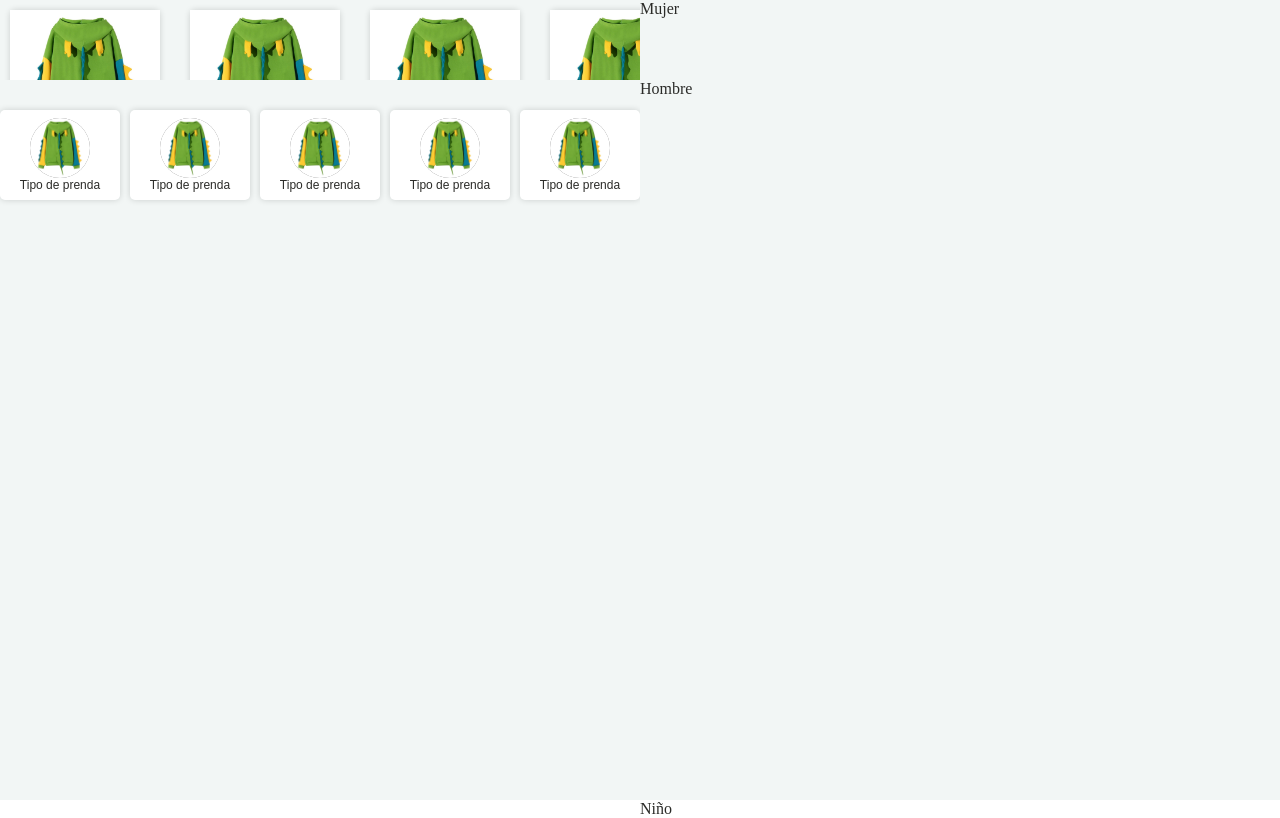
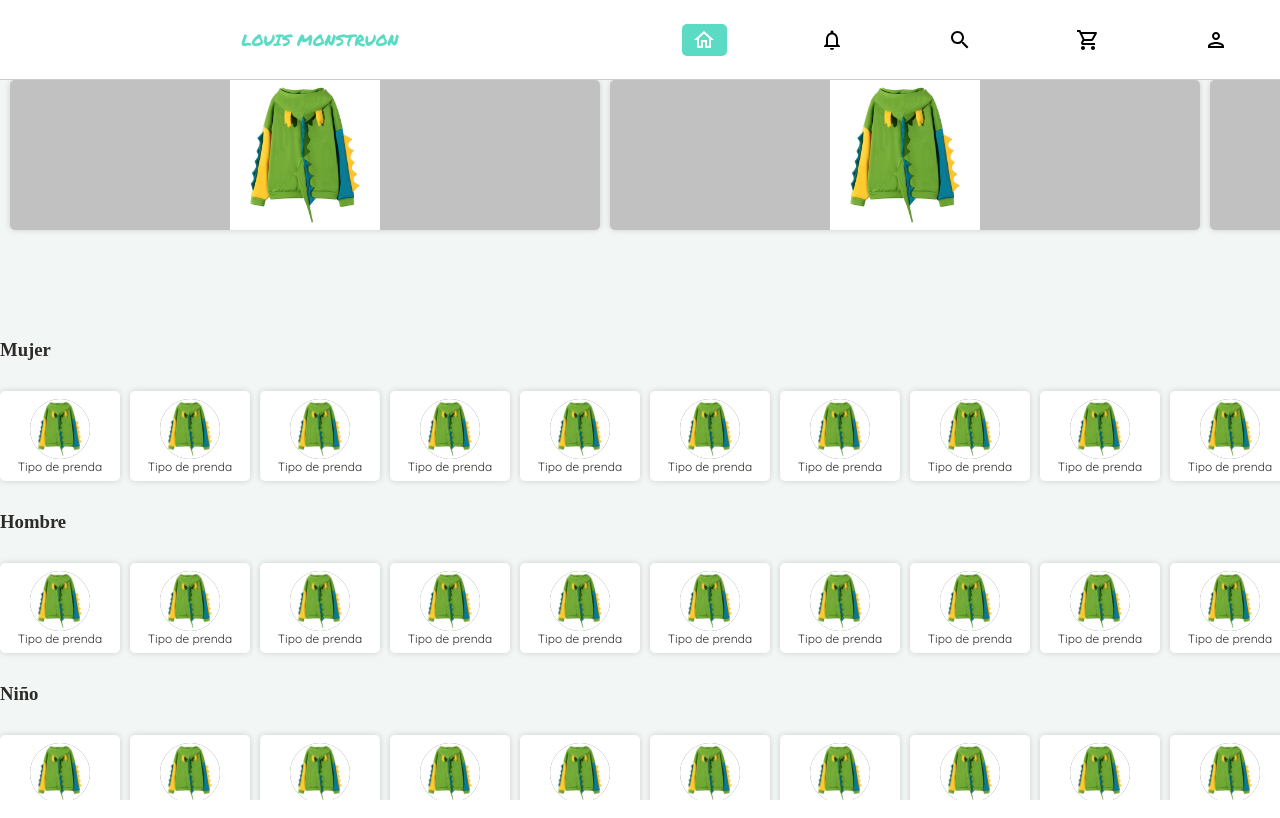
Before and after one commit to oozmakappajs/Louis-Monstruon-front, a React app: page / in a window 1280 px wide. Built offline with nearby package versions, Linux system fonts and the light colour scheme.

Commit message:
Setting containers to Home.js

```diff
--- a/src/App.js
+++ b/src/App.js
@@ -1,6 +1,6 @@
 import React from 'react';
 import { BrowserRouter, Switch, Route } from 'react-router-dom';
-// import Layout from './components/Layout';
+
 import Home from './pages/Home';
 import Products from './pages/Products';
 import Product from './pages/Product';
@@ -13,11 +13,12 @@ import Login from './pages/Login';
 import Register from './pages/Register';
 import Payment from './pages/Payment';
 import NotFound from './pages/NotFound';
+import Layout from './components/Layout';
 
 const App = () => {
   return (
     <BrowserRouter>
-      {/* <Layout> */}
+      <Layout>
         <Switch>
           <Route exact path="/register" component={Register} />
           <Route exact path="/login" component={Login} />
@@ -32,7 +33,7 @@ const App = () => {
           <Route exact path="/:category/:product/:id" component={Product} />
           <Route component={NotFound} />
         </Switch>
-      {/* </Layout> */}
+      </Layout>
     </BrowserRouter>
   );
 };
--- a/src/assets/styles/containers/Carousel/Card.scss
+++ b/src/assets/styles/containers/Carousel/Card.scss
@@ -2,9 +2,9 @@
 
 .Card {
   height: 150px;
-  width: calc(100% - 20px);
+  width: calc(100% - 10px);
   border-radius: 5px;
-  margin: 10px;
+  margin-left: 10px;
   background: map-get(map-get($palette,greyColors),light);
   box-shadow: 0px 0px 6px #00000029;
   opacity: 1;
--- a/src/assets/styles/containers/Carousel/MainCarousel.scss
+++ b/src/assets/styles/containers/Carousel/MainCarousel.scss
@@ -1,14 +1,17 @@
 .MainCarousel {
-  width: 100%;
-  overflow: scroll;
-  position: relative;
-  &__container {
-    white-space: nowrap;
-  }
+  white-space: nowrap;
   &-item {
-    margin-right: 10px;
+    width: calc(100% - 40px);
     display: inline-block;
     cursor: pointer;
     position: relative;
   }
 }
+
+@media screen and (min-width: 768px) {
+  .MainCarousel {
+    &-item {
+      width: calc(50% - 40px);
+    }
+  }
+}
--- a/src/assets/styles/containers/Carousel/SmallCard.scss
+++ b/src/assets/styles/containers/Carousel/SmallCard.scss
@@ -1,5 +1,4 @@
 @import '../../lib/palette';
-@import '../../lib/fonts';
 
 .smallCard {
   height: auto;
@@ -21,7 +20,7 @@
     background: map-get(map-get($palette,greyColors),nickel);
   }
   &__title {
-   font-family: 'Quicksand', sans-serif;
+   font-family: 'Quicksand Regular';
    font-size: 12px;
    text-align: center;
   }
--- a/src/assets/styles/containers/Carousel/SmallCarousel.scss
+++ b/src/assets/styles/containers/Carousel/SmallCarousel.scss
@@ -1,11 +1,9 @@
+@import '../../lib/palette';
+
 .SmallCarousel {
-  width: 100%;
-  overflow: scroll;
-  position: relative;
-  &__container {
-    white-space: nowrap;
-    margin: 30px 0px;
-  }
+  overflow-x: scroll;
+  white-space: nowrap;
+  padding: 30px 0px;
   &-item {
     margin-right: 10px;
     display: inline-block;
@@ -13,15 +11,39 @@
     transition: 450ms all;
     transform-origin: center left;
     position: relative;
+    a {
+      color: map-get(map-get($palette, lightTheme), content);
+      text-decoration: none;
+    }
     &:hover ~ & {
       transform: translate3d(100px, 0, 0);
     }
   }
 }
-.SmallCarousel__container:hover .SmallCarousel-item {
+.SmallCarousel:hover .SmallCarousel-item {
   opacity: 0.3;
 }
-.SmallCarousel__container:hover .SmallCarousel-item:hover {
+.SmallCarousel:hover .SmallCarousel-item:hover {
   transform: scale(1.5);
   opacity: 1;
 }
+
+@media screen and (min-width: 769px) {
+  .SmallCarousel {
+    overflow-x: hidden;
+    &:hover {
+      overflow-x: scroll;
+    }
+    &::-webkit-scrollbar {
+      height: 8px;
+      border-radius: 8px;
+      background: map-get(map-get($palette, greyColors), moon);
+    }
+    &::-webkit-scrollbar-thumb {
+      height: 8px;
+      border-radius: 8px;
+      background: map-get(map-get($palette, lightTheme), content);
+      cursor: pointer;
+    }
+  }
+}
--- a/src/containers/Carousel/Card.js
+++ b/src/containers/Carousel/Card.js
@@ -1,9 +1,14 @@
 import React from 'react';
-import '../../assets/styles/containers/Carousel/Card.scss';
+import { Link } from 'react-router-dom';
+
 import product from '../../assets/images/products/dino2.jpg';
 
-const Card = () => {
+import '../../assets/styles/containers/Carousel/Card.scss';
+
+const Card = (props) => {
   return (
+    <article className="MainCarousel-item">
+      <Link to="/man/pants/213413ed13">
         <div className="Card">
           <img
             src={product}
@@ -11,6 +16,8 @@ const Card = () => {
             className="Card__img"
           />
         </div>
+      </Link>
+    </article>
   );
 };
 
--- a/src/containers/Carousel/MainCarousel.js
+++ b/src/containers/Carousel/MainCarousel.js
@@ -1,28 +1,18 @@
 import React from 'react';
+
+import Card from './Card';
+
 import '../../assets/styles/containers/Carousel/MainCarousel.scss';
-import Card from './Card';
 
 const MainCarousel = () => {
   return (
-    <div className="MainCarousel">
-      <div className="MainCarousel__container">
-        <div className="MainCarousel-item">
-          <Card />
-        </div>
-        <div className="MainCarousel-item">
-          <Card />
-        </div>
-        <div className="MainCarousel-item">
-          <Card />
-        </div>
-        <div className="MainCarousel-item">
-          <Card />
-        </div>
-        <div className="MainCarousel-item">
-          <Card />
-        </div>
-      </div>
-    </div>
+    <section className="featured MainCarousel">
+      <Card />
+      <Card />
+      <Card />
+      <Card />
+      <Card />
+    </section>
   );
 };
 
--- a/src/containers/Carousel/SmallCard.js
+++ b/src/containers/Carousel/SmallCard.js
@@ -1,9 +1,14 @@
 import React from 'react';
-import '../../assets/styles/containers/Carousel/SmallCard.scss';
+import { Link } from 'react-router-dom';
+
 import product from '../../assets/images/products/dino2.jpg';
 
-const SmallCard = () => {
+import '../../assets/styles/containers/Carousel/SmallCard.scss';
+
+const SmallCard = (props) => {
   return (
+    <article className="SmallCarousel-item">
+      <Link to="/man/pants">
         <div className="smallCard">
           <img
             src={product}
@@ -12,6 +17,8 @@ const SmallCard = () => {
           />
           <p className="smallCard__title">Tipo de prenda</p>
         </div>
+      </Link>
+    </article>
   );
 };
 
--- a/src/containers/Carousel/SmallCarousel.js
+++ b/src/containers/Carousel/SmallCarousel.js
@@ -1,32 +1,26 @@
 import React from 'react';
-import '../../assets/styles/containers/Carousel/SmallCarousel.scss';
+
 import SmallCard from './SmallCard';
 
-const SmallCarousel = () => {
+import '../../assets/styles/containers/Carousel/SmallCarousel.scss';
+
+const SmallCarousel = (props) => {
   return (
+    <div className="categories-section">
+      <h3 className="categories-title">{props.sectionName}</h3>
       <div className="SmallCarousel">
-      <div className="SmallCarousel__container">
-        <div className="SmallCarousel-item">
         <SmallCard />
-        </div>
-        <div className="SmallCarousel-item">
         <SmallCard />
-        </div>
-        <div className="SmallCarousel-item">
         <SmallCard />
-        </div>
-        <div className="SmallCarousel-item">
         <SmallCard />
-        </div>
-        <div className="SmallCarousel-item">
         <SmallCard />
-        </div>
-        <div className="SmallCarousel-item">
         <SmallCard />
-        </div>
-        <div className="SmallCarousel-item">
         <SmallCard />
-        </div>
+        <SmallCard />
+        <SmallCard />
+        <SmallCard />
+        <SmallCard />
+        <SmallCard />
       </div>
     </div>
   );
--- a/src/pages/Home.js
+++ b/src/pages/Home.js
@@ -1,19 +1,20 @@
 import React from 'react';
+
 import MainCarousel from '../containers/Carousel/MainCarousel';
 import SmallCarousel from '../containers/Carousel/SmallCarousel';
-import '../assets/styles/main.scss';
+
 import '../assets/styles/pages/home.scss';
 
-const Home = () => {
+const Home = (props) => {
   return (
     <>
       <MainCarousel />
-      <p>Mujer</p>
-      <SmallCarousel />
-      <p>Hombre</p>
-      <SmallCarousel />
-      <p>Niño</p>
-      <SmallCarousel />
+      <section className="categories">
+        <SmallCarousel sectionName="Mujer" />
+        <SmallCarousel sectionName="Hombre" />
+        <SmallCarousel sectionName="Niño" />
+        <SmallCarousel sectionName="Accesorios" />
+      </section>
     </>
   );
 };
```
Lines whose indentation alone changed are shown as unchanged.
